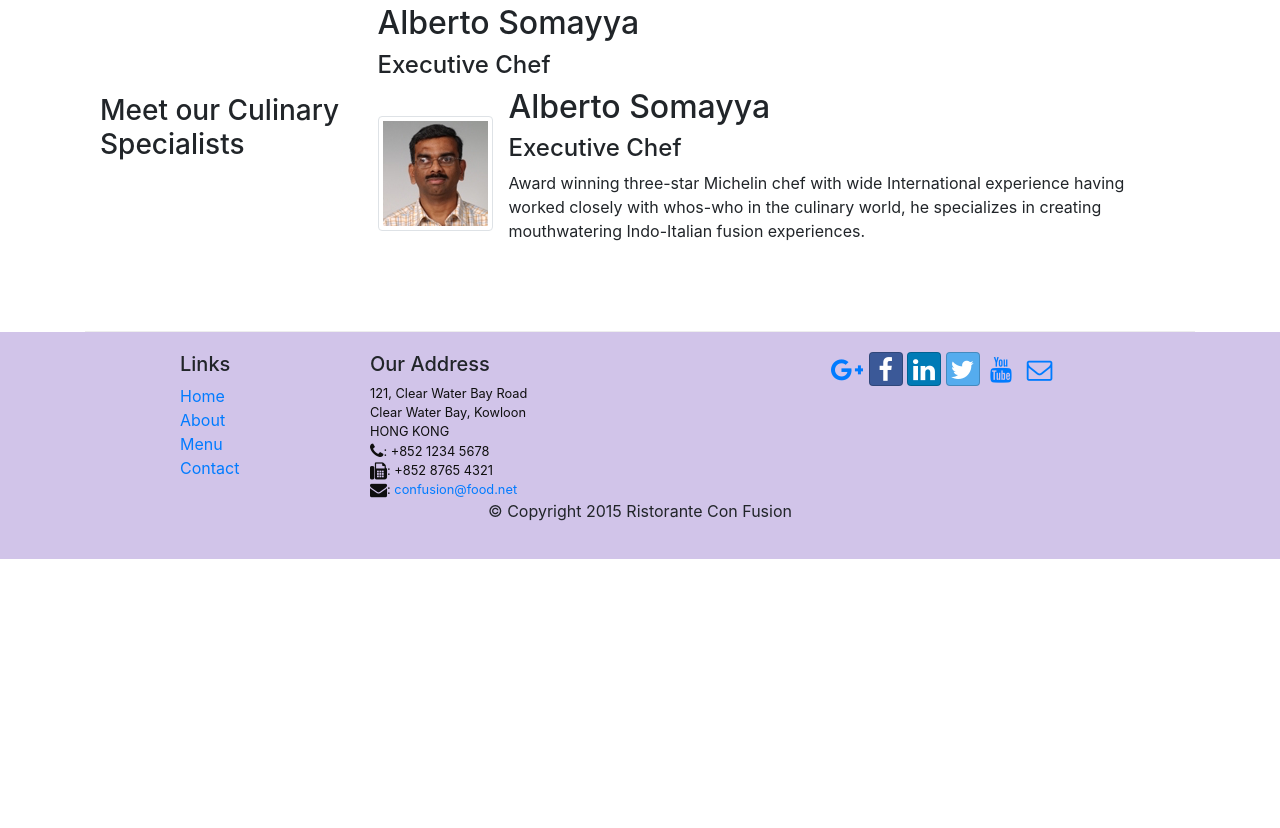
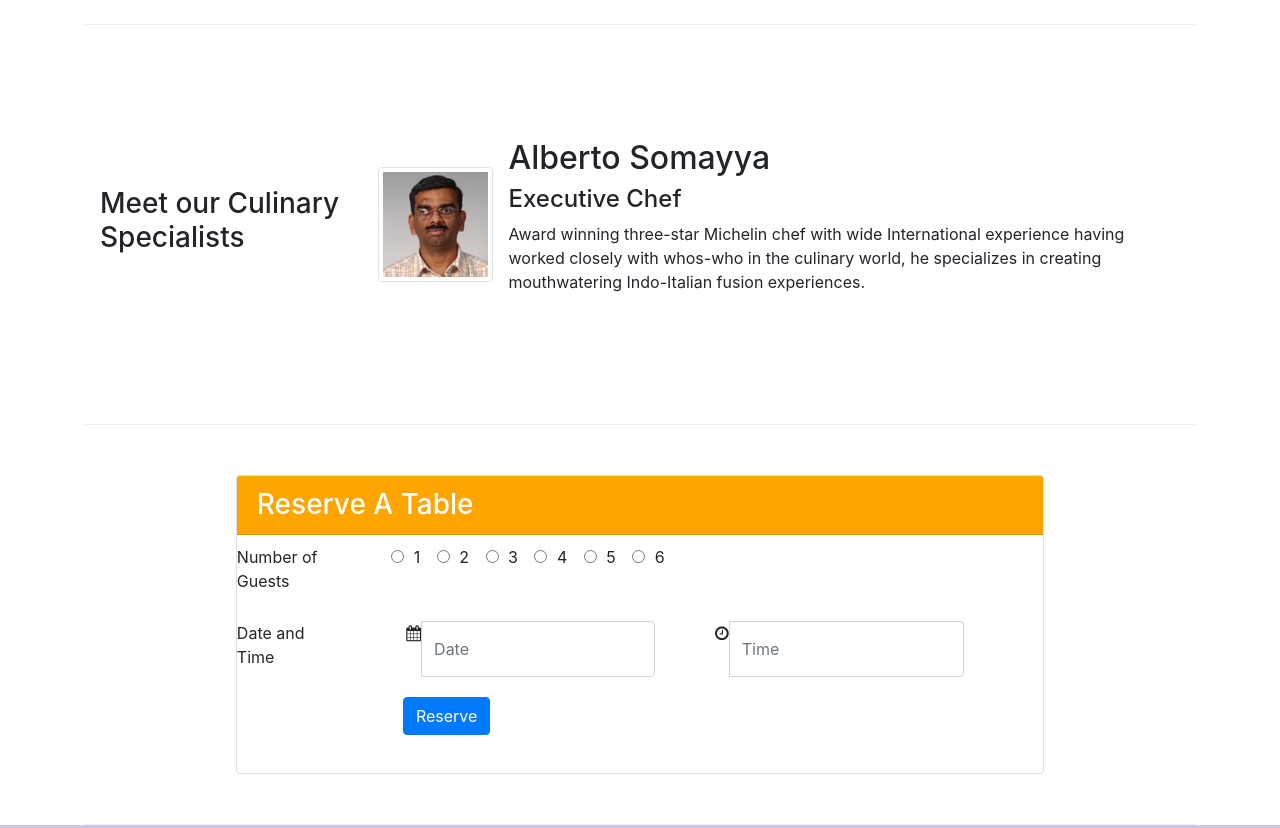
Before and after one commit to floresjacob/conFusion, a website: page index.html in a window 1280 px wide. Shown: the part 1260-2088 px from the top of the page. Before the commit the page ends 1819 px from the top, so only its background shows below. Drawn offline with nearby package versions, Linux system fonts and the light colour scheme.

Commit message:
assignment 2

```diff
--- a/index.html
+++ b/index.html
@@ -39,12 +39,15 @@
     <header class="jumbotron about-header">
         <div class="container">
             <div class="row">
-                <div class="col-12 col-sm-8">
+                <div class="col-sm">
                     <h1>Ristorante con Fusion</h1>
-                    <p class="hidden-xs-down">We take inspiration from the World's best cuisines, and create a unique fusion experience. Our lipsmacking creations will tickle your culinary senses!</p>
+                    <p>We take inspiration from the World's best cuisines, and create a unique fusion experience. Our lipsmacking creations will tickle your culinary senses!</p>
                 </div>
-                <div class="col col-sm align-self-center">
+                <div class="col-sm">
                     <img src="img/logo.png" class="img-fluid">
+                </div>
+                <div class="col-sm">
+                  <button type="button" class="btn btn-block" id="btn-jumbo">Reserve Table</button>
                 </div>
             </div>
         </div>
@@ -58,16 +61,15 @@
           </ol>
         </div>
         <div class="row row-content align-items-center">
-            <div class="col-sm-4 col-md-3 flex-first">
+            <div class="col-sm-4 col-md-3 flex-last">
                 <h3>Our Lipsmacking Culinary Creations</h3>
             </div>
-            <div class="col-sm col-md flex-last">
-                <h2>Uthappizza</h2>
+            <div class="col-sm col-md flex-first">
                 <div class="media">
                     <img class="d-flex mr-3 img-thumbnail align-self-center"
                          src="img/uthappizza.png" alt="Uthappizza">
                     <div class="media-body">
-                        <h2 class="mt-0"> <span class="badge badge-danger">HOT</span><span class="badge badge-pill badge-default">$4.99</span>Uthappizza</h2>
+                        <h2 class="mt-0"> <span class="badge badge-danger" style="margin-left: 5px">HOT</span><span class="badge badge-pill badge-default" style="margin-left: 5px; margin-right: 5px">$4.99</span>Uthappizza</h2>
                         <p class="hidden-xs-down">A unique combination of Indian Uthappam (pancake) and
                           Italian pizza, topped with Cerignola olives, ripe vine
                           cherry tomatoes, Vidalia onion, Guntur chillies and
@@ -82,18 +84,24 @@
               <h3>This Month's Promotions</h3>
           </div>
         <div class="col-sm col-md flex-last">
-                <h2>Weekend Grand Buffet</h2>
+              <div class="media">
+                  <div class="media-body">
+                         <h2 class="mt-0"> <span class="badge badge-danger" style="margin-right: 5px">NEW</span>Weekend Grand Buffet</h2>
                         <p class="hidden-xs-down">Featuring mouthwatering combinations with a choice of five different salads, six enticing appetizers, six main entrees and five choicest desserts. Free flowing bubbly and soft drinks. All for just $19.99 per person </p>
+                  </div>
+                  <div class="media-right">
+                    <img class="d-flex mr-3 img-thumbnail align-self-center"
+                          src="img/buffet.png" alt="Buffet">
+                  </div>
+              </div>
         </div>
       </div>
 
         <div class="row row-content align-items-center">
-            <div class="col-sm-4 col-md-3 flex-first">
+            <div class="col-sm-4 col-md-3 flex-last">
                 <h3>Meet our Culinary Specialists</h3>
             </div>
-            <div class="col-sm col-md flex-last">
-                <h2>Alberto Somayya</h2>
-                <h4>Executive Chef</h4>
+            <div class="col-sm col-md flex-first">
                 <div class="media">
                     <img class="d-flex mr-3 img-thumbnail align-self-center"
                          src="img/alberto.png" alt="Alberto Somayya">
@@ -109,7 +117,73 @@
                 </div>
             </div>
         </div>
+
+        <div class="row row-content justify-content-center">
+          <div class="card">
+              <h3 class="card-header bg-edit text-white">Reserve A Table</h3>
+            <div class="card-block">
+              <div class="row" style="margin-top: 10px">
+                  <label class="col-sm-2 flex-first">Number of Guests</label>
+                  <div class="col" style="margin-left: 15px">
+                        <div class="form-check form-check-inline">
+                          <label class="form-check-label">
+                            <input class="form-check-input radio-space" type="radio" name="inlineRadioOptions" id="inlineRadio1" value="option1"> 1
+                          </label>
                         </div>
+                        <div class="form-check form-check-inline">
+                          <label class="form-check-label">
+                            <input class="form-check-input radio-space" type="radio" name="inlineRadioOptions" id="inlineRadio2" value="option2"> 2
+                          </label>
+                        </div>
+                        <div class="form-check form-check-inline">
+                          <label class="form-check-label">
+                            <input class="form-check-input radio-space" type="radio" name="inlineRadioOptions" id="inlineRadio3" value="option3"> 3
+                          </label>
+                        </div>
+                        <div class="form-check form-check-inline">
+                          <label class="form-check-label">
+                            <input class="form-check-input radio-space" type="radio" name="inlineRadioOptions" id="inlineRadio4" value="option4"> 4
+                          </label>
+                        </div>
+                        <div class="form-check form-check-inline">
+                          <label class="form-check-label">
+                            <input class="form-check-input radio-space" type="radio" name="inlineRadioOptions" id="inlineRadio5" value="option5"> 5
+                          </label>
+                        </div>
+                        <div class="form-check form-check-inline">
+                          <label class="form-check-label">
+                            <input class="form-check-input radio-space" type="radio" name="inlineRadioOptions" id="inlineRadio6" value="option6"> 6
+                          </label>
+                        </div>
+                      </div>
+              </div>
+
+              <div class="row" style="margin-top: 20px">
+                <label class="col-sm-2 flex-first">Date and Time</label>
+
+                  <div class="input-group col-lg-4 col-md-4 col-sm-4 col-xs-4" style="margin-left:30px">
+                    <span class="input-group-addon" id="sizing-addon1"><i class="fa fa-calendar" aria-hidden="true"></i></span>
+                    <input type="text" class="form-control" placeholder="Date">
+                  </div>
+
+
+                  <div class="input-group col-lg-4 col-md-4 col-sm-4 col-xs-4" style="margin-left:30px">
+                    <span class="input-group-addon" id="sizing-addon1"><i class="fa fa-clock-o" aria-hidden="true"></i></span>
+                    <input type="text" class="form-control" placeholder="Time">
+                </div>
+            </div>
+            <div class="row" id="reserve-btn">
+                <div class="col-sm-2 flex-first"></div>
+                <div class="col-lg-2 col-md-2 col-sm-2 col-xs-2">
+                  <button type="button" class="btn btn-primary">Reserve</button>
+                </div>
+            </div>
+          </div>
+        </div>
+      </div>
+
+    </div>
+
 
     <footer class="footer">
         <div class="container">
--- a/style.css
+++ b/style.css
@@ -41,3 +41,22 @@ body{
 .navbar-inverse {
      background-color: #512DA8;
 }
+
+.radio-space {
+  margin-left: 3px;
+}
+
+.bg-edit {
+  background-color: orange;
+}
+
+#reserve-btn {
+  margin-left: 17px;
+  margin-top: 20px;
+}
+
+#btn-jumbo {
+  background-color: orange;
+  color: white;
+  margin-top: 50px;
+}
```
Lines whose indentation alone changed are shown as unchanged.
